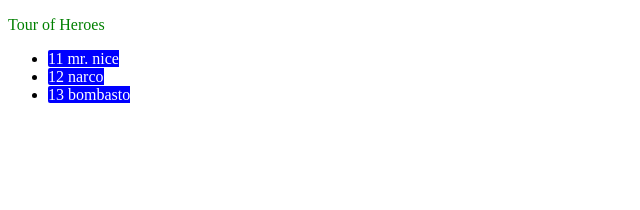
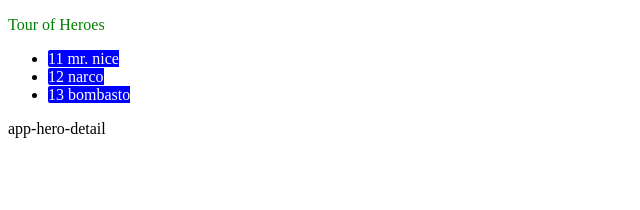
Before and after one commit to u4bi-store/angular-framework, an Angular app in the folder basic-web/: page / in a window 1280 px wide. Shown: the top 210 px of the page, without its empty margins (0-640 px from the left). Built offline with nearby package versions, Linux system fonts and the light colour scheme.

Commit message:
hero-detail component module render - app.component in <app-hero-detail>

```diff
--- a/basic-web/src/app/app.component.html
+++ b/basic-web/src/app/app.component.html
@@ -6,13 +6,4 @@
   </li>
 </ul>
 
-<div *ngIf="selectedHero">
-  <span>{{selectedHero.name}}</span>
-  <div> <label> ID </label> {{selectedHero.id}} </div>
-
-  <div>
-    <label>NAME</label>
-    <input [(ngModel)]="selectedHero.name" placeholder="name"/>
-  </div>
-
-</div>
+<app-hero-detail [hero]="selectedHero"></app-hero-detail>
--- a/basic-web/src/app/hero-detail/hero-detail.component.html
+++ b/basic-web/src/app/hero-detail/hero-detail.component.html
@@ -1,3 +1,10 @@
-<p>
-  hero-detail works!
-</p>
+<p>app-hero-detail</p>
+
+<div *ngIf="hero">
+  <p> {{hero.name}}</p>
+  <p><label>ID </label> {{hero.id}}</p>
+  <div>
+    <label>name : </label>
+    <input [(ngModel)]="hero.name" placeholder="name"/>
+  </div>
+</div>
--- a/basic-web/src/app/hero-detail/hero-detail.component.ts
+++ b/basic-web/src/app/hero-detail/hero-detail.component.ts
@@ -1,4 +1,5 @@
 import { Component, OnInit, Input } from '@angular/core';
+import { Hero } from '../hero';
 
 @Component({
   selector: 'app-hero-detail',
@@ -7,6 +8,8 @@ import { Component, OnInit, Input } from '@angular/core';
 })
 
 export class HeroDetailComponent implements OnInit {
+  @Input()
+  hero: Hero;
 
   constructor() { }
 
```
